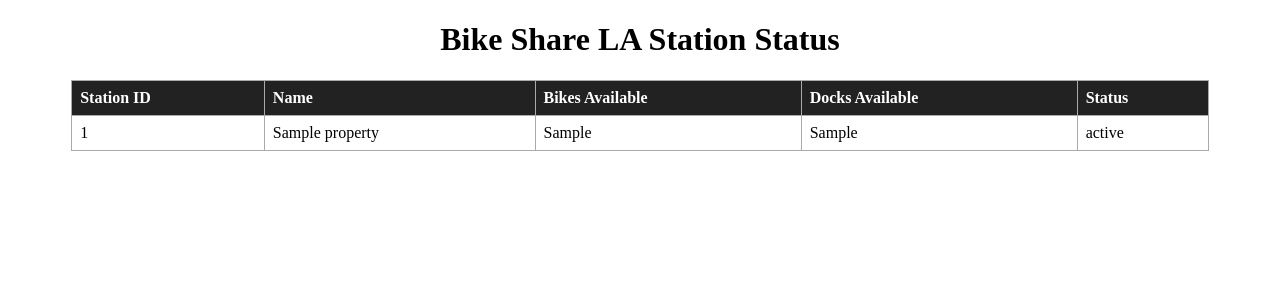
After one commit to matwin04/bikelaa, a Flask app: page /bikes in a window 1280 px wide. The commit adds this page. Shown: the top 300 px of the page. Run offline with Flask 3, Linux system fonts and the light colour scheme; a database or web service that is not in the repository returns one stand-in record (values such as "Sample title"); data that the repository does not hold is empty.

Commit message:
added bikes

```diff
--- a/main.py
+++ b/main.py
@@ -30,9 +30,20 @@ def routes_page():
     except Exception as e:
         return f"<h1>Error fetching data: {e}</h1>"
 
-    # Pass data to the template
     return render_template("routes.html", routes=data)
 
+@app.route("/bikes")
+def bikes_page():
+    url = "https://bts-status.bicycletransit.workers.dev/lax"
+    headers = {'Accept': 'application/json'}
+
+    try:
+        response = requests.get(url, headers=headers)
+        data = response.json()
+    except Exception as e:
+        return f"<h1>Error fetching data: {e}</h1>"
+
+    return render_template("bikes.html", stations=data["features"])
 
 if __name__ == "__main__":
     app.run(debug=True)
--- /dev/null
+++ b/templates/bikes.html
@@ -0,0 +1,50 @@
+<!DOCTYPE html>
+<html>
+<head>
+    <title>Bike Share LA Status</title>
+    <style>
+        table {
+            width: 90%;
+            margin: 20px auto;
+            border-collapse: collapse;
+        }
+        th, td {
+            border: 1px solid #aaa;
+            padding: 8px;
+            text-align: left;
+        }
+        th {
+            background: #222;
+            color: white;
+        }
+        tr:nth-child(even) {
+            background: #f8f8f8;
+        }
+    </style>
+</head>
+<body>
+    <h1 style="text-align:center;">Bike Share LA Station Status</h1>
+    <table>
+        <thead>
+            <tr>
+                <th>Station ID</th>
+                <th>Name</th>
+                <th>Bikes Available</th>
+                <th>Docks Available</th>
+                <th>Status</th>
+            </tr>
+        </thead>
+        <tbody>
+            {% for station in stations %}
+            <tr>
+                <td>{{ station["properties"]["station_id"] }}</td>
+                <td>{{ station["properties"]["name"] }}</td>
+                <td>{{ station["properties"]["bikes_available"] }}</td>
+                <td>{{ station["properties"]["docks_available"] }}</td>
+                <td>{{ station["properties"]["status"] }}</td>
+            </tr>
+            {% endfor %}
+        </tbody>
+    </table>
+</body>
+</html>
```
Also changed, not shown: templates/routes.html (+10 -25 lines).
